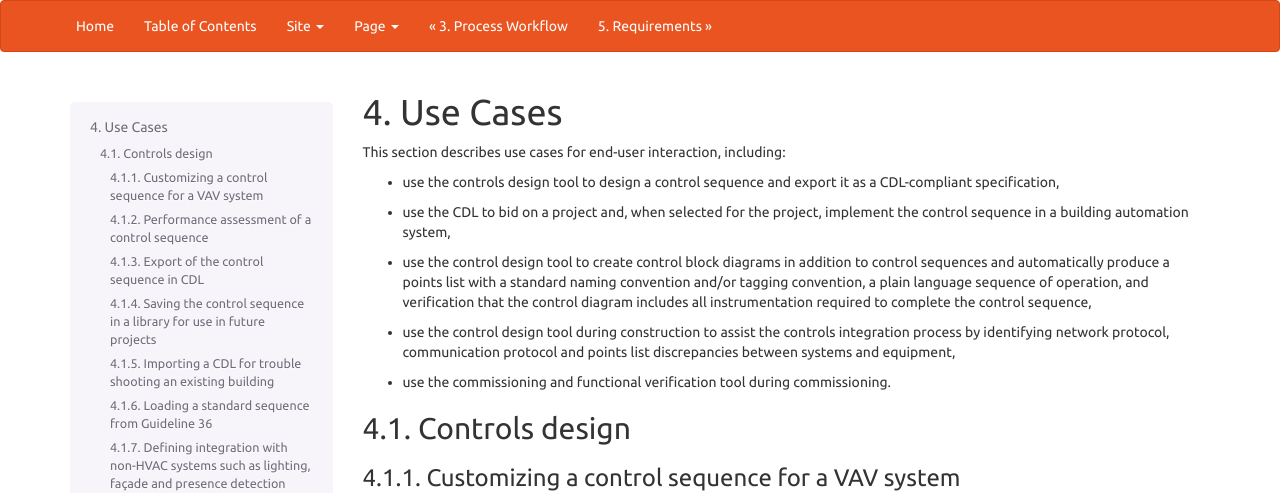
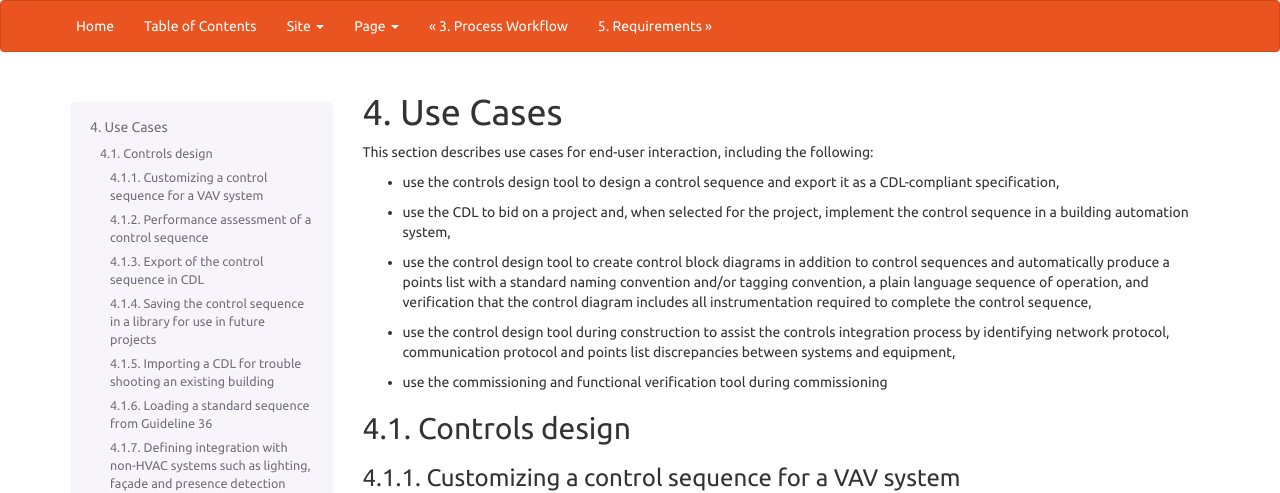
Before and after one commit to lbl-srg/obc, a Sphinx documentation site: the page built from specification/source/useCases.rst, in a window 1280 px wide and 900 px high. Shown: the top 493 px of the window. Built offline with Sphinx 7.4.7, drawn with Linux system fonts in a browser that asks for light colours.

Commit message:
initiated reordered version

```diff
--- a/specification/source/useCases.rst
+++ b/specification/source/useCases.rst
@@ -3,7 +3,7 @@
 Use Cases
 ---------
 
-This section describes use cases for end-user interaction, including:
+This section describes use cases for end-user interaction, including the following:
 
 * use the controls design tool to design a control sequence and export
   it as a CDL-compliant specification,
@@ -17,7 +17,7 @@ This section describes use cases for end-user interaction, including:
 * use the control design tool during construction to assist the controls integration process by
   identifying network protocol, communication protocol and points list discrepancies between
   systems and equipment,
-* use the commissioning and functional verification tool during commissioning.
+* use the commissioning and functional verification tool during commissioning
 
 
 Controls design
```
